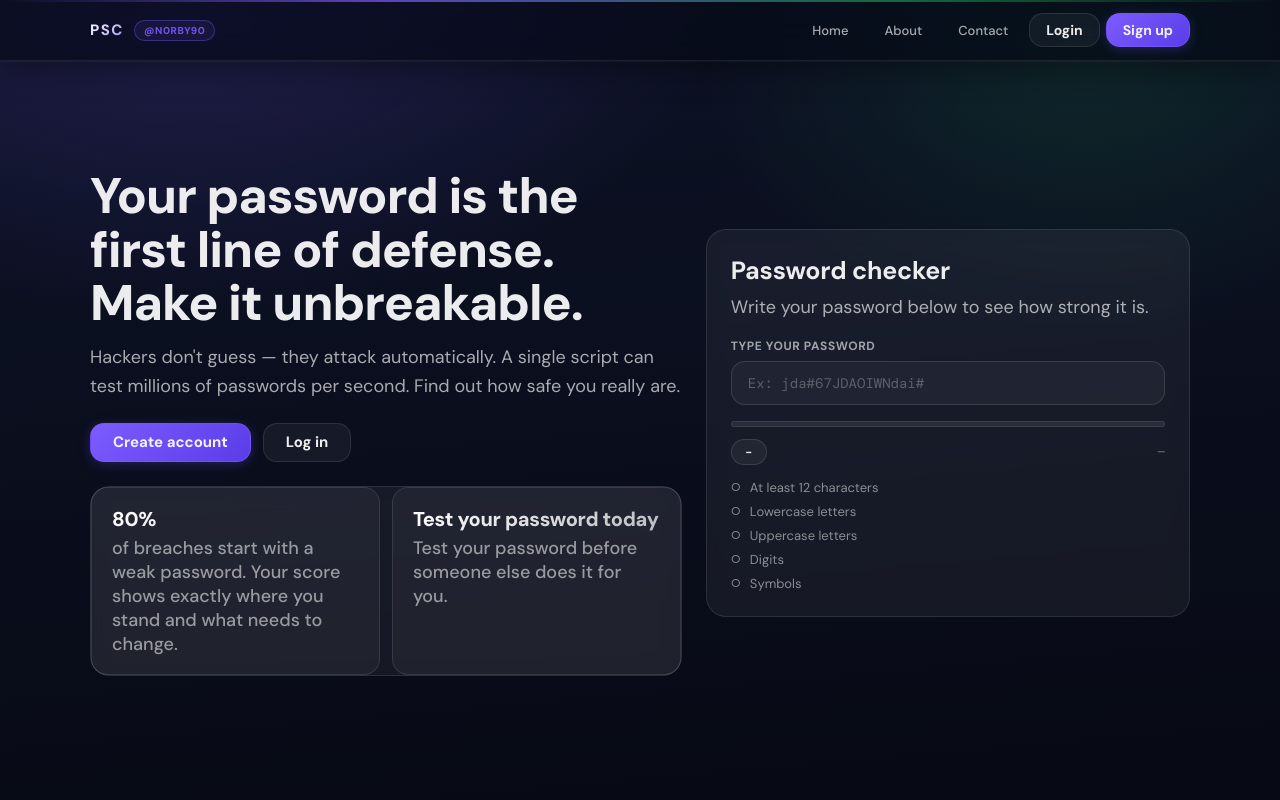
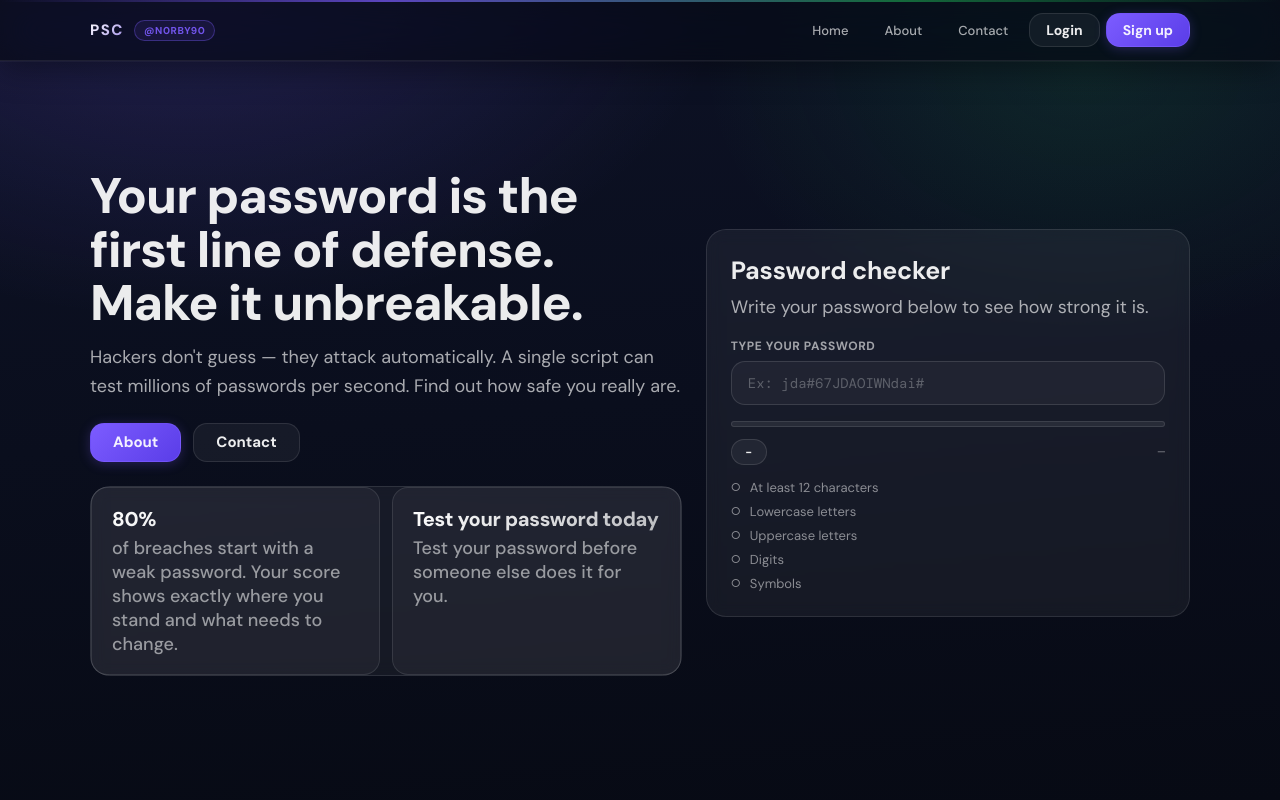
Before and after one commit to norby90/norby90.github.io, a website: page index.html in a window 1280 px wide. Shown: the top 800 px of the page. Drawn offline with nearby package versions, Linux system fonts and the light colour scheme.

Commit message:
Update index.html

```diff
--- a/index.html
+++ b/index.html
@@ -31,8 +31,8 @@
         <h1 class="h1">Your password is the first line of defense. Make it unbreakable.</h1>
         <p class="p" style="margin-top: 12px;">Hackers don't guess — they attack automatically. A single script can test millions of passwords per second. Find out how safe you really are.</p>
         <div class="hero-cta">
-          <a class="btn primary" href="/signup">Create account</a>
-          <a class="btn" href="/login">Log in</a>
+          <a class="btn primary" href="./about/about.html">About</a>
+          <a class="btn" href="./contact/contact.html">Contact</a>
         </div>
         <div class="stats panel">
           <div class="stat">
```
